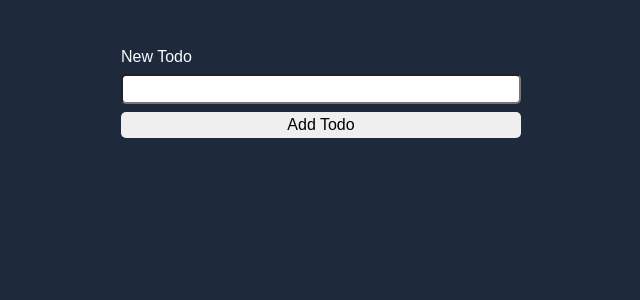
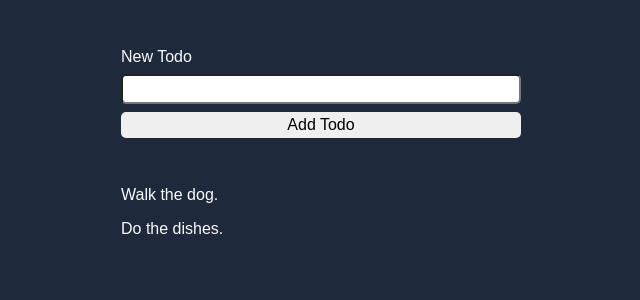
Before and after one commit to apcurran/react-vite-todo-list, a React (Vite) app: page / in a window 1280 px wide. Shown: the top 300 px of the page, without its empty margins (319-959 px from the left). Built offline with nearby package versions, Linux system fonts and the light colour scheme.

Commit message:
Stub out components and styling

```diff
--- a/src/App.jsx
+++ b/src/App.jsx
@@ -1,10 +1,23 @@
-// import { useState } from "react";
+import { useState } from "react";
 import NewTodoForm from "./components/new-todo-form/NewTodoForm";
+import TodosList from "./components/todos-list/TodosList";
 
 function App() {
+    const [myTodos, setMyTodos] = useState([
+        {
+            id: 1,
+            description: "Walk the dog."
+        },
+        {
+            id: 2,
+            description: "Do the dishes."
+        }
+    ]);
+
     return (
         <div className="wrapper">
-            <NewTodoForm />
+            <NewTodoForm myTodos={myTodos} />
+            <TodosList myTodos={myTodos} />
         </div>
     );
 }
--- /dev/null
+++ b/src/components/todo/Todo.css
@@ -0,0 +1,5 @@
+@scope (.todo) {
+    :scope {
+        margin-top: 1rem;
+    }
+}
--- a/src/components/todo/Todo.jsx
+++ b/src/components/todo/Todo.jsx
@@ -1,6 +1,8 @@
-function Todo() {
+import "./Todo.css";
+
+function Todo({ description }) {
     return (
-
+        <li className="todo">{description}</li>
     );
 }
 
--- /dev/null
+++ b/src/components/todos-list/TodosList.css
@@ -0,0 +1,8 @@
+@scope (.todos-list) {
+    :scope {
+        list-style: none;
+        margin: 0;
+        margin-top: 3rem;
+        padding: 0;
+    }
+}
--- a/src/components/todos-list/TodosList.jsx
+++ b/src/components/todos-list/TodosList.jsx
@@ -1,6 +1,13 @@
-function TodosList() {
+import Todo from "../todo/Todo";
+import "./TodosList.css";
+
+function TodosList({ myTodos }) {
+    const todos = myTodos.map((todo) => <Todo key={todo.id} description={todo.description} />);
+
     return (
-
+        <ul className="todos-list">
+            {todos}
+        </ul>
     );
 }
 
```
